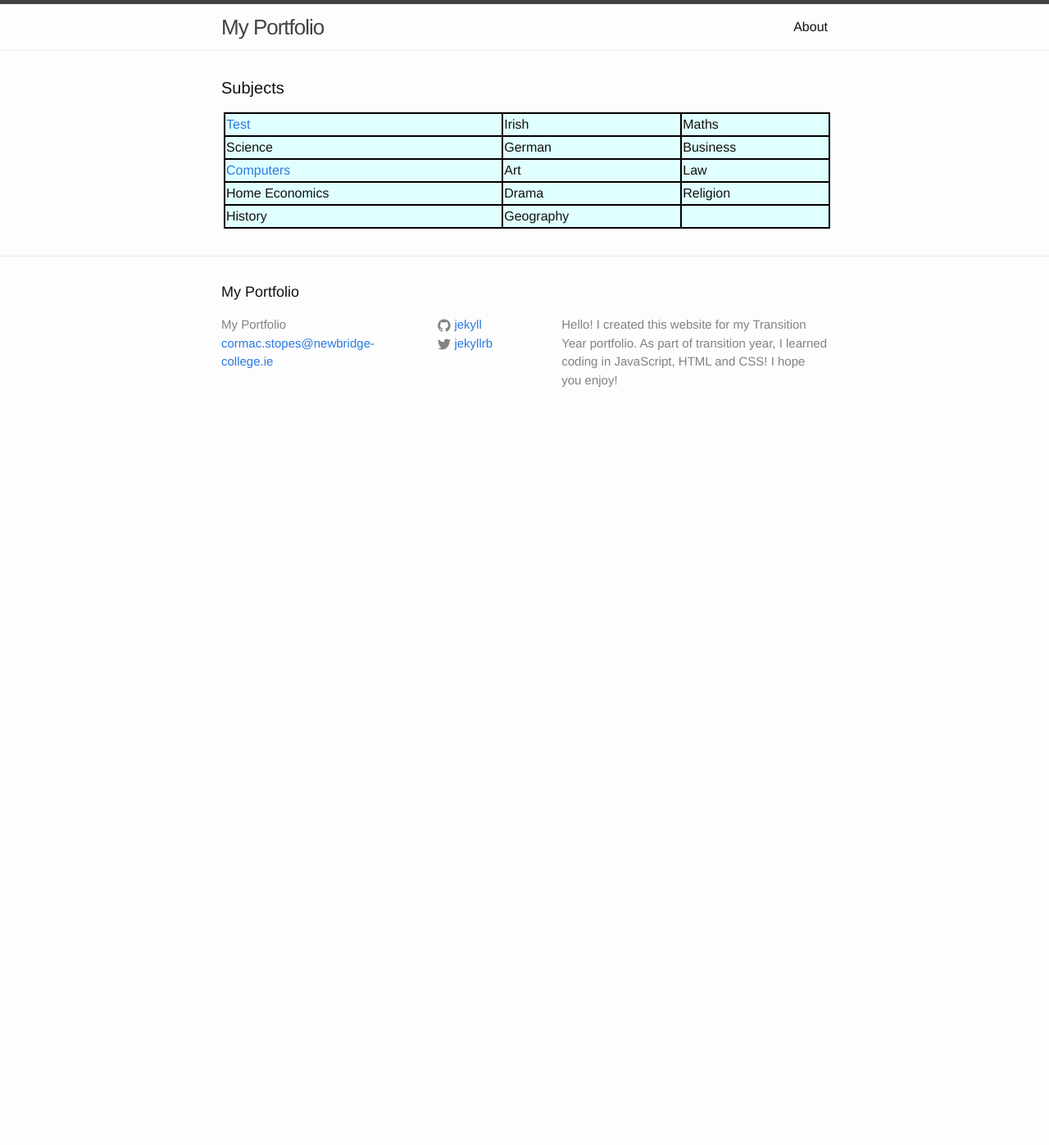
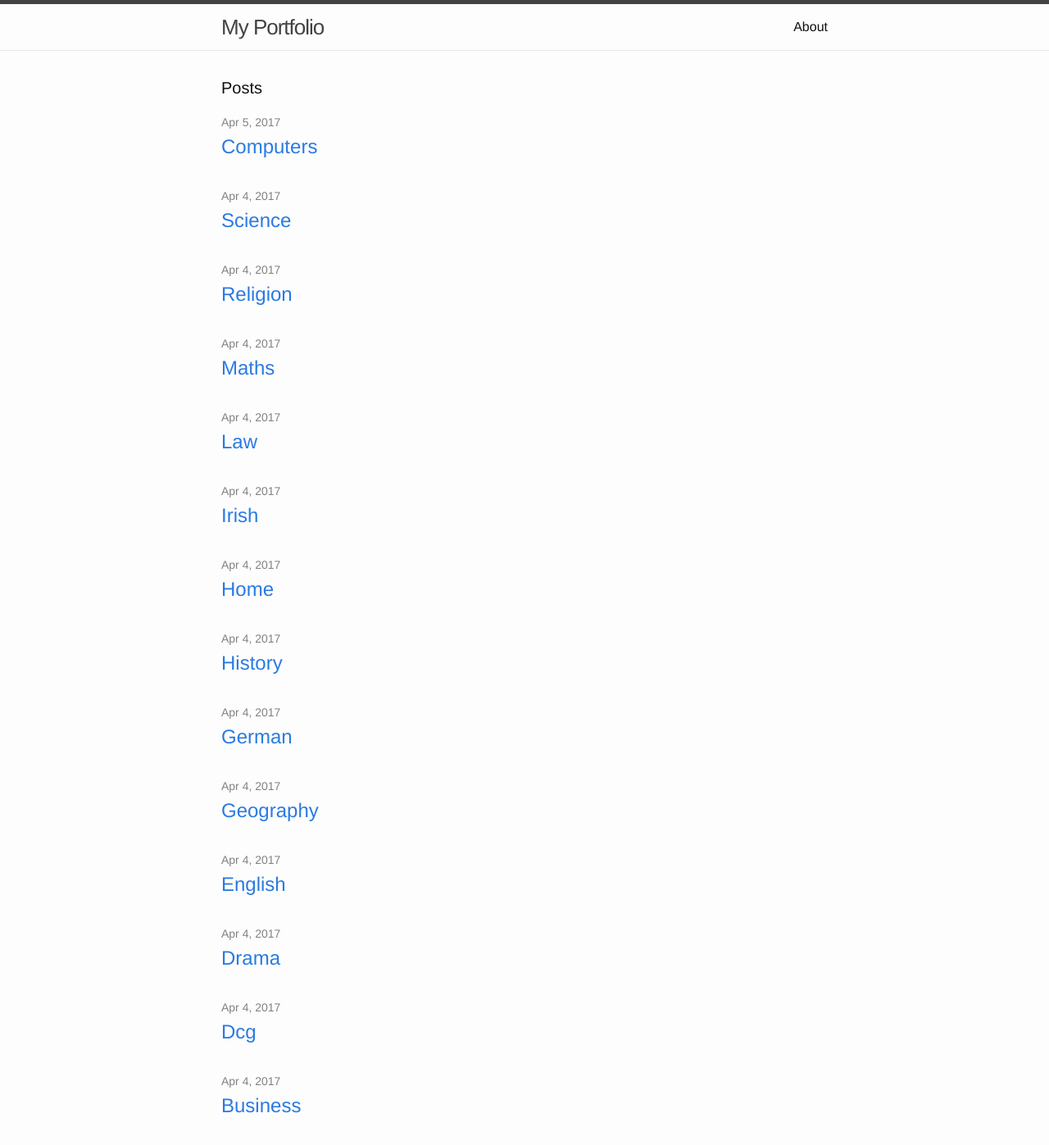
Before and after one commit to cstopes/cstopes.github.io, a Jekyll site: the page built from index.html, in a window 1280 px wide and 1400 px high. Shown: the top 1397 px of the window at 82% size. Built offline with Jekyll 4.4.1, drawn with Linux system fonts in a browser that asks for light colours.

Commit message:
Update index.html

```diff
--- a/index.html
+++ b/index.html
@@ -3,6 +3,20 @@
 ---
 <body>
 <div class="home">
+
+  <h1 class="page-heading">Posts</h1>
+
+  <ul class="post-list">
+    {% for post in site.posts %}
+      <li>
+        <span class="post-meta">{{ post.date | date: "%b %-d, %Y" }}</span>
+
+        <h2>
+          <a class="post-link" href="{{ post.url | prepend: site.baseurl }}">{{ post.title }}</a>
+        </h2>
+      </li>
+    {% endfor %}
+  </ul>
 
   <h1 class="page-heading">Subjects</h1>
     <table>
```
